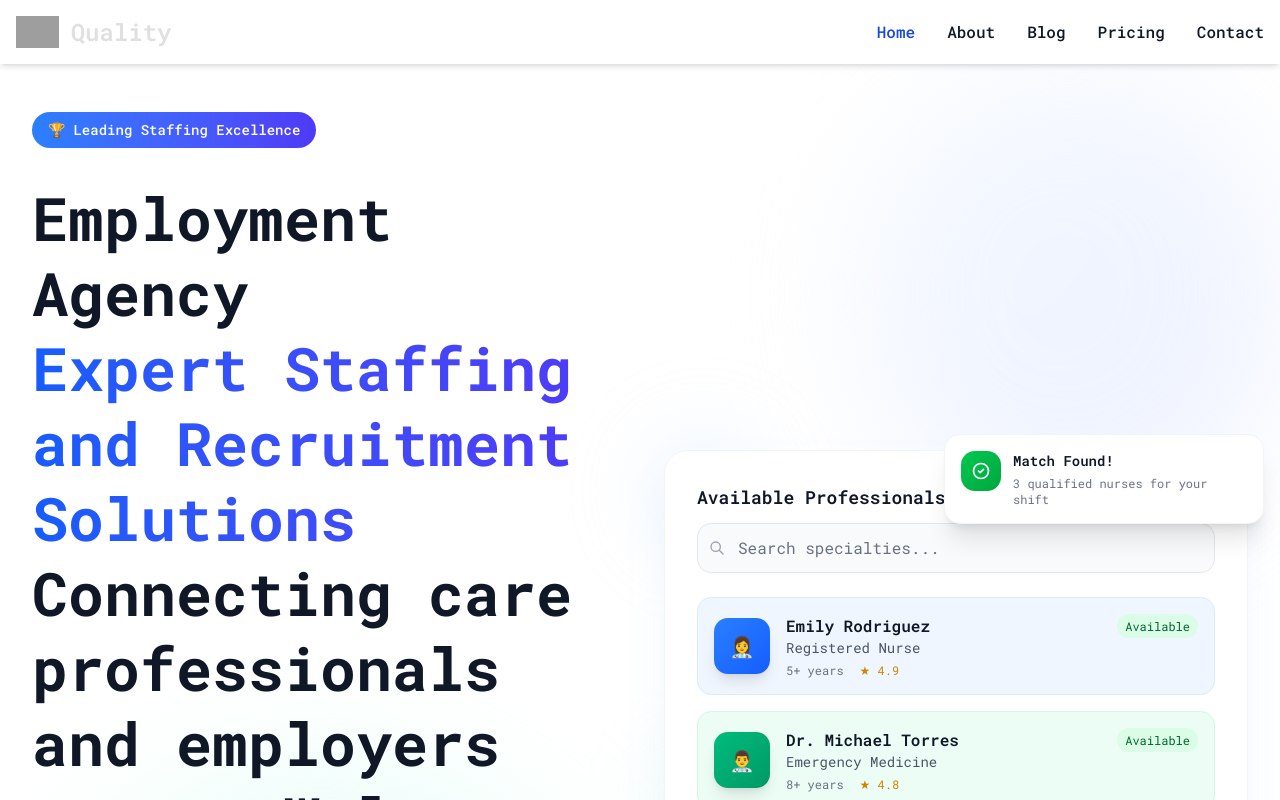
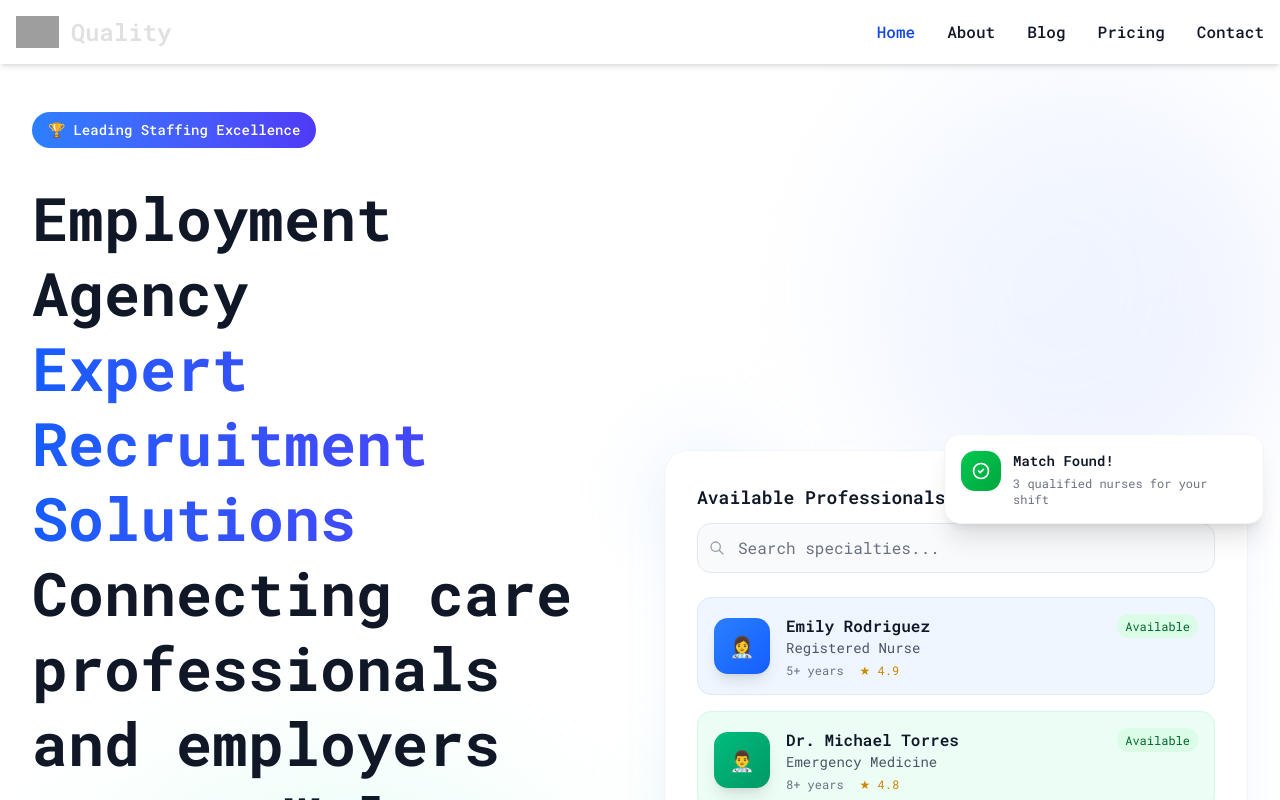
Before and after one commit to Olamigoke10/Quality-Staff, a React (Vite) app: page / in a window 1280 px wide. Shown: the top 800 px of the page. Built offline with nearby package versions, Linux system fonts and the light colour scheme; grey boxes are pictures that could not be loaded.

Commit message:
Updating text

```diff
--- a/src/pages/Home.jsx
+++ b/src/pages/Home.jsx
@@ -23,7 +23,7 @@ const Home = () => {
               <h1 className="text-4xl md:text-5xl lg:text-6xl font-bold text-gray-900 dark:text-white leading-tight">
                 Employment Agency
                 <span className="block text-transparent bg-gradient-to-r from-blue-600 to-indigo-600 bg-clip-text dark:from-blue-400 dark:to-indigo-400">
-                Expert Staffing and Recruitment Solutions
+                Expert Recruitment Solutions
                 </span>
                 Connecting care professionals and employers across Wales.
               </h1>
```
